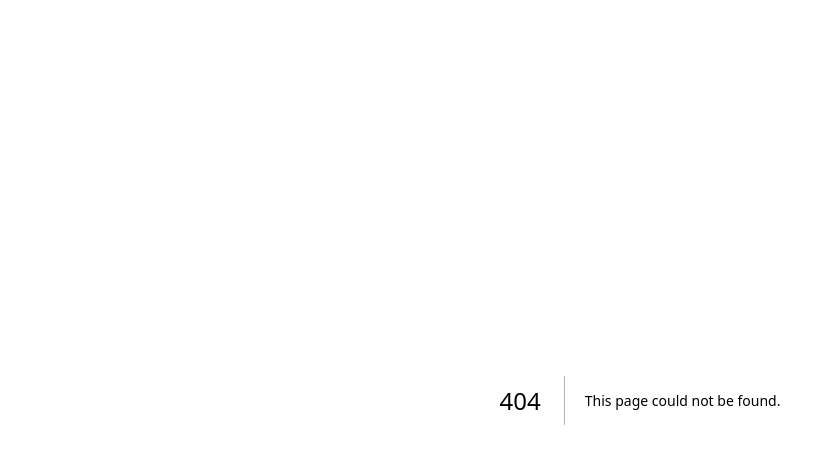
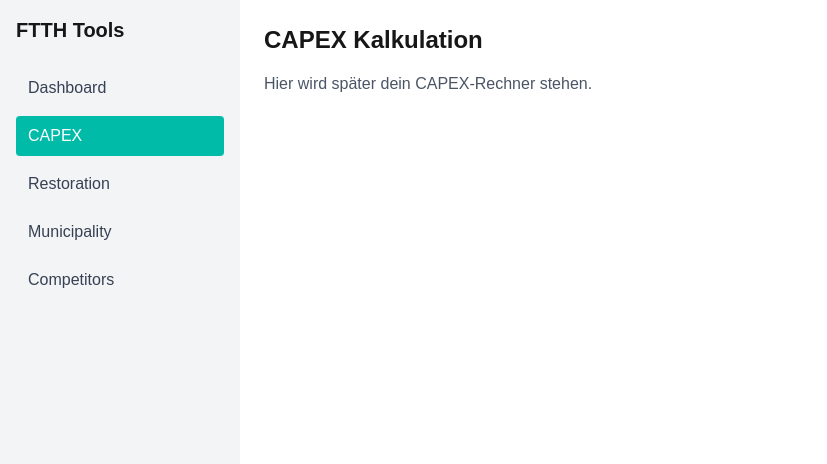
Before and after one commit to MartinPoet/fiber-tools, a Next.js app in the folder web/: page /capex in a window 1280 px wide. Before the commit this address had no page. Shown: the top 464 px of the page, without its empty margins (0-827 px from the left). Built offline with nearby package versions, Linux system fonts and the light colour scheme.

Commit message:
Rename CAPEX folder to lowercase for routing

```diff
--- /dev/null
+++ b/web/src/app/capex/page.tsx
@@ -0,0 +1,10 @@
+import SidebarLayout from '@/components/SidebarLayout';
+
+export default function CapexPage() {
+  return (
+    <SidebarLayout>
+      <h1 className="text-2xl font-bold mb-4">CAPEX Kalkulation</h1>
+      <p className="text-gray-600">Hier wird später dein CAPEX‑Rechner stehen.</p>
+    </SidebarLayout>
+  );
+}
```
